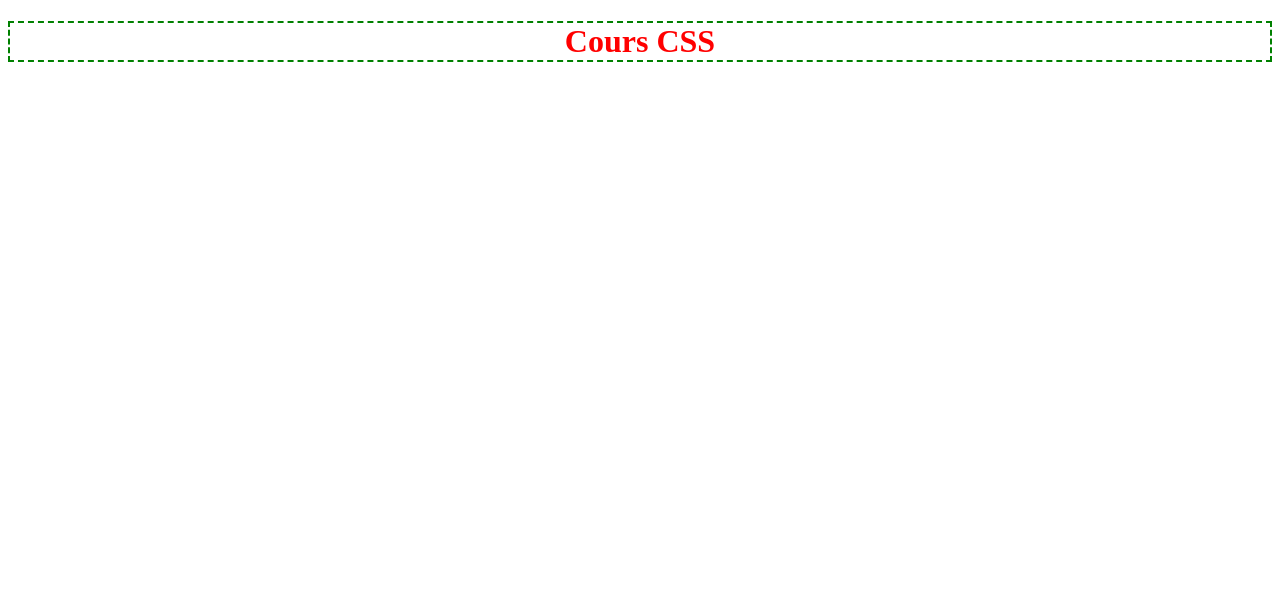
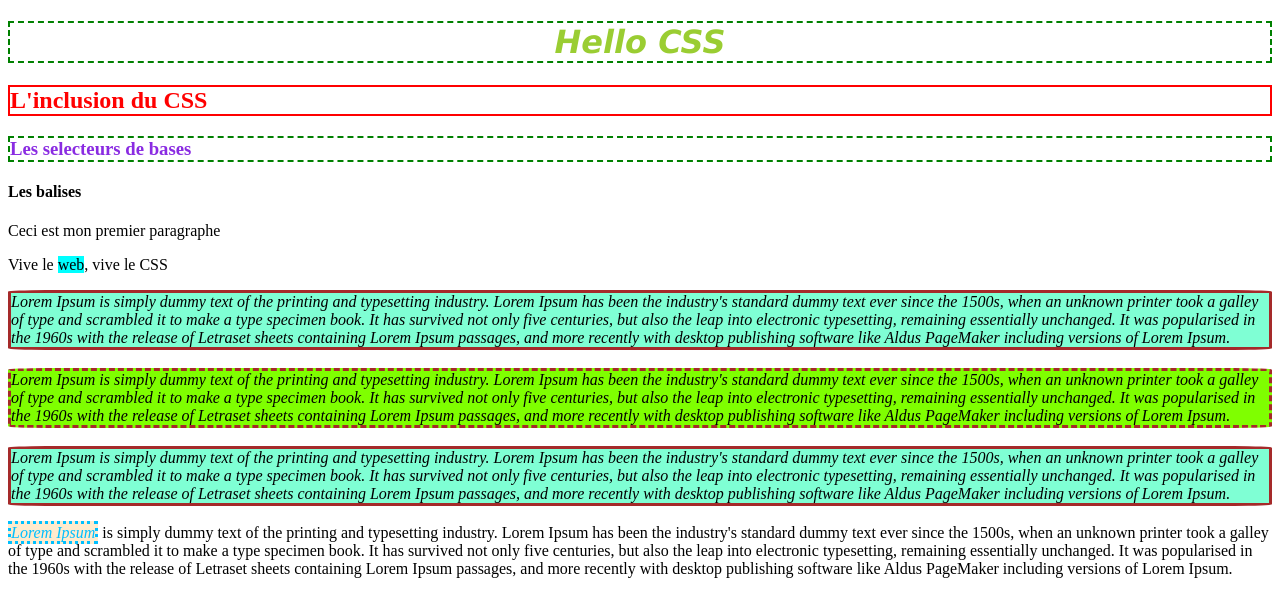
Before and after one commit to stephqui/LabCSS, a plain HTML site: page index.html in a window 1280 px wide. Drawn offline with Linux system fonts and the light colour scheme.

Commit message:
ajout CSS div span

```diff
--- a/index.html
+++ b/index.html
@@ -1,15 +1,49 @@
-<!doctype html>
+<!DOCTYPE html>
 
 <html>
 
-<head>
-    <title>Isika</title>
-    <link rel="stylesheet" type="text/css" href="main.css">
+    <head>
+        <title>ISIKA</title>
+        <link rel="stylesheet" type="text/css" href="main.css" />
+        <style>
+            h1{
+                color:blue;
+                font-family: Verdana, Geneva, Tahoma, sans-serif;
+                font-style: italic;
+            }
 
-</head>
-<h1 align="center">Cours CSS</h1>
+            h2{
+                color:red
+            }
+        </style>
+    </head>
+    <body>
+        <h1 align="center" style="color: yellowgreen;">Hello CSS</h1>
 
+        <h2>L'inclusion du CSS</h2>
 
+        <h3 style="color: blueviolet;">Les selecteurs de bases</h3>
 
+        <h4>Les balises</h4>
 
-</html>
+        <p>Ceci est mon premier paragraphe</p>
+
+        <p>Vive le <span>web</span>, vive le CSS</p>
+
+        <div class="maClass1">
+            Lorem Ipsum is simply dummy text of the printing and typesetting industry. Lorem Ipsum has been the industry's standard dummy text ever since the 1500s, when an unknown printer took a galley of type and scrambled it to make a type specimen book. It has survived not only five centuries, but also the leap into electronic typesetting, remaining essentially unchanged. It was popularised in the 1960s with the release of Letraset sheets containing Lorem Ipsum passages, and more recently with desktop publishing software like Aldus PageMaker including versions of Lorem Ipsum.
+        </div>
+         <br/>
+        <div class="maClass2">
+            Lorem Ipsum is simply dummy text of the printing and typesetting industry. Lorem Ipsum has been the industry's standard dummy text ever since the 1500s, when an unknown printer took a galley of type and scrambled it to make a type specimen book. It has survived not only five centuries, but also the leap into electronic typesetting, remaining essentially unchanged. It was popularised in the 1960s with the release of Letraset sheets containing Lorem Ipsum passages, and more recently with desktop publishing software like Aldus PageMaker including versions of Lorem Ipsum.
+        </div>
+        <br/>
+        <div class="maClass1">
+            Lorem Ipsum is simply dummy text of the printing and typesetting industry. Lorem Ipsum has been the industry's standard dummy text ever since the 1500s, when an unknown printer took a galley of type and scrambled it to make a type specimen book. It has survived not only five centuries, but also the leap into electronic typesetting, remaining essentially unchanged. It was popularised in the 1960s with the release of Letraset sheets containing Lorem Ipsum passages, and more recently with desktop publishing software like Aldus PageMaker including versions of Lorem Ipsum.
+        </div>
+        <br/>
+        <div>
+            <span id="id1" class="classid1 classid2" >Lorem Ipsum</span> is simply dummy text of the printing and typesetting industry. Lorem Ipsum has been the industry's standard dummy text ever since the 1500s, when an unknown printer took a galley of type and scrambled it to make a type specimen book. It has survived not only five centuries, but also the leap into electronic typesetting, remaining essentially unchanged. It was popularised in the 1960s with the release of Letraset sheets containing Lorem Ipsum passages, and more recently with desktop publishing software like Aldus PageMaker including versions of Lorem Ipsum.
+        </div>
+    </body>
+    <html>
--- a/main.css
+++ b/main.css
@@ -1,8 +1,42 @@
-h1{
-    color: red;
-    border: dashed green 2px;
+h1, h3, h6{
+    color:red;
+    border : dashed green 2px
 }
 
 h2{
-    color: greenyellow;
+    color:blue;
+    border : solid red 2px
 }
+
+p span{
+    background-color: aqua;
+}
+
+.maClass1{
+    background-color: aquamarine;
+    font-style: italic;
+    border-style: solid;
+    border-color: brown;
+    border-radius: 3%;
+}
+
+.maClass2{
+    background-color: chartreuse;
+    font-style: italic;
+    border-style: dashed;
+    border-color: brown;
+    border-radius: 3%;
+}
+
+#id1{
+    background-color: blanchedalmond;
+}
+
+.classid1{
+    font-style: italic;
+    color: deepskyblue;
+}
+
+.classid2{
+ border-style: dotted ;
+}
```
